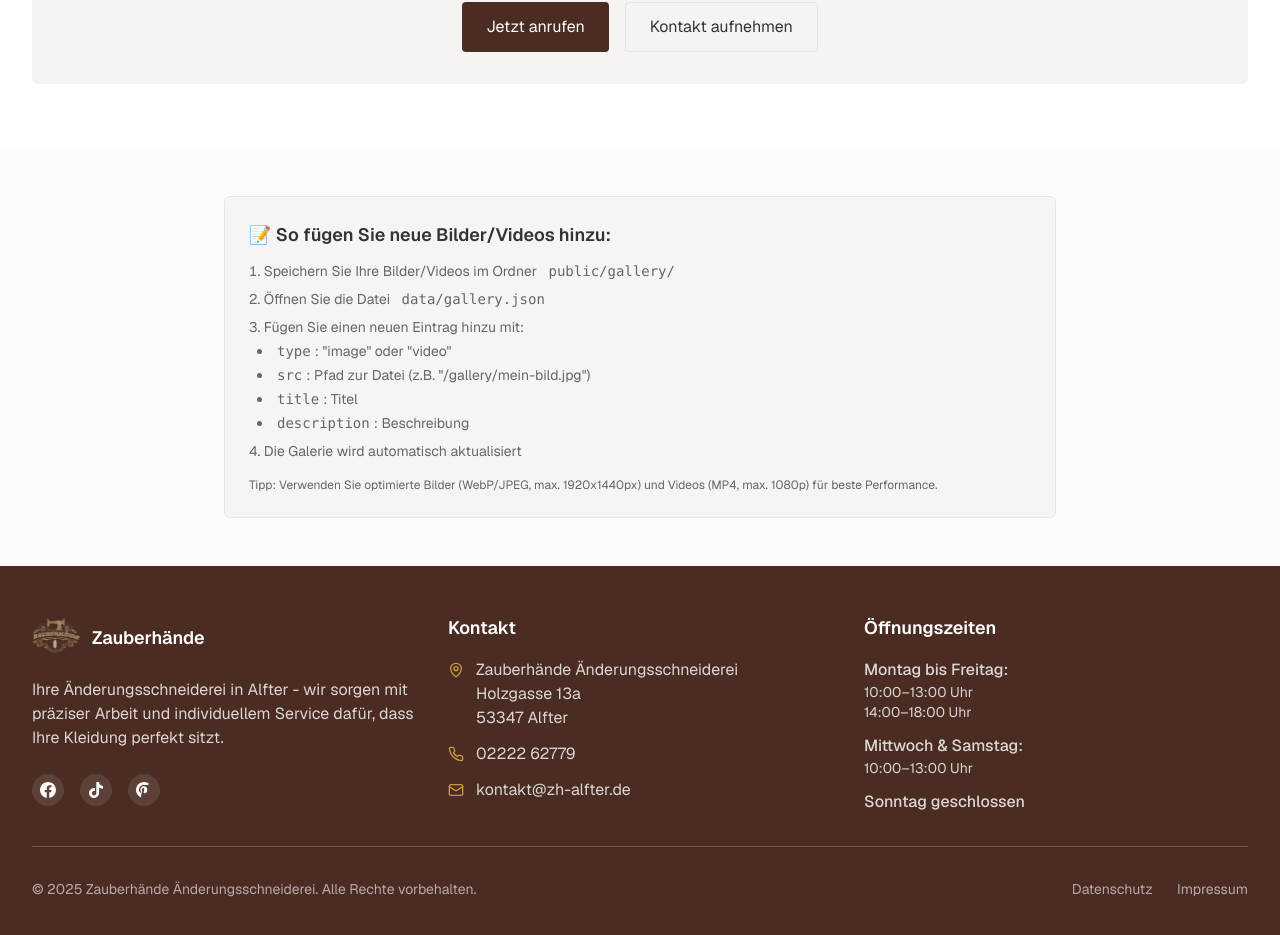
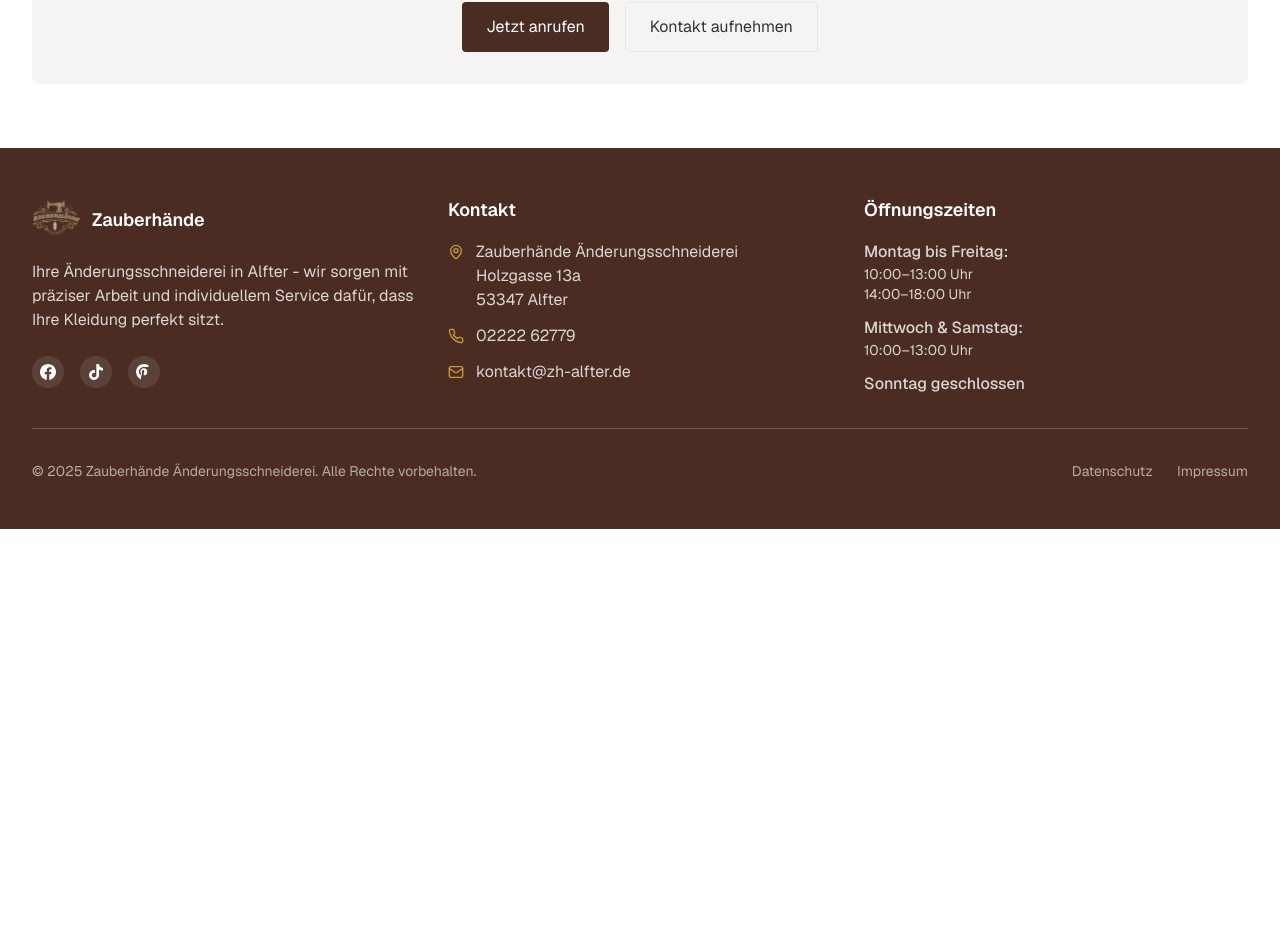
Before and after one commit to haidar2001/Zauberhaende, a Next.js app: page /galerie in a window 1280 px wide. Shown: the part 1100-2035 px from the top of the page. After the commit the page ends 1629 px from the top, so only its background shows below. Built offline with nearby package versions, Linux system fonts and the light colour scheme.

Commit message:
Initial commit

```diff
--- a/app/galerie/page.tsx
+++ b/app/galerie/page.tsx
@@ -117,44 +117,7 @@ export default function GaleriePage() {
           </div>
         </section>
 
-        <section className="py-12 bg-muted/30">
-          <div className="max-w-4xl mx-auto px-4 sm:px-6 lg:px-8">
-            <div className="bg-card border border-border rounded-lg p-6">
-              <h3 className="text-lg font-semibold text-foreground mb-3">📝 So fügen Sie neue Bilder/Videos hinzu:</h3>
-              <ol className="space-y-2 text-sm text-muted-foreground list-decimal list-inside">
-                <li>
-                  Speichern Sie Ihre Bilder/Videos im Ordner{" "}
-                  <code className="bg-muted px-2 py-1 rounded">public/gallery/</code>
-                </li>
-                <li>
-                  Öffnen Sie die Datei <code className="bg-muted px-2 py-1 rounded">data/gallery.json</code>
-                </li>
-                <li>
-                  Fügen Sie einen neuen Eintrag hinzu mit:
-                  <ul className="ml-6 mt-1 space-y-1 list-disc">
-                    <li>
-                      <code className="bg-muted px-1 rounded">type</code>: "image" oder "video"
-                    </li>
-                    <li>
-                      <code className="bg-muted px-1 rounded">src</code>: Pfad zur Datei (z.B. "/gallery/mein-bild.jpg")
-                    </li>
-                    <li>
-                      <code className="bg-muted px-1 rounded">title</code>: Titel
-                    </li>
-                    <li>
-                      <code className="bg-muted px-1 rounded">description</code>: Beschreibung
-                    </li>
-                  </ul>
-                </li>
-                <li>Die Galerie wird automatisch aktualisiert</li>
-              </ol>
-              <p className="mt-4 text-xs text-muted-foreground">
-                Tipp: Verwenden Sie optimierte Bilder (WebP/JPEG, max. 1920x1440px) und Videos (MP4, max. 1080p) für
-                beste Performance.
-              </p>
-            </div>
-          </div>
-        </section>
+
       </main>
 
       {lightboxOpen && (
```
